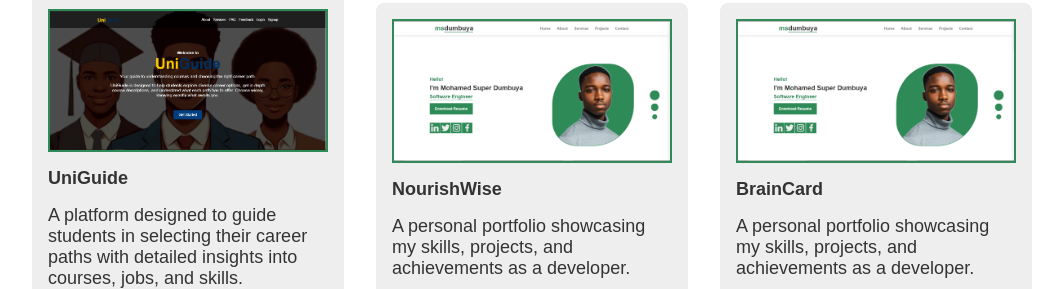
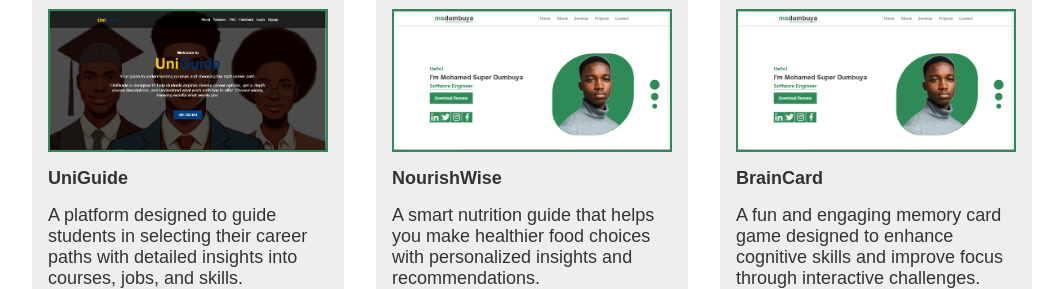
Before and after one commit to Dumbuya1475/msdumbuya, a plain HTML site: page index.html in a window 1280 px wide. Shown: the part 1672-1961 px from the top of the page, without its empty margins (108-1171 px from the left). Drawn offline with nearby package versions, Linux system fonts and the light colour scheme.

Commit message:
modify project card

```diff
--- a/index.html
+++ b/index.html
@@ -192,11 +192,17 @@
         <div class="project-card">
           <img src="./images/project3.png" alt="UniGuide - Career Guidance Platform" loading="lazy">
           <div class="project-card-text">
+            <!-- <h4>UniGuide</h4>
+            <p>
+              Empowering students with the knowledge to make informed career choices. Explore courses, job
+              opportunities, and essential skills tailored to your future.
+            </p> -->
             <h4>UniGuide</h4>
             <p>
               A platform designed to guide students in selecting their career paths with detailed insights into courses,
               jobs, and skills.
             </p>
+
             <div class="project-card-tech-stack">
               <ul>
                 <li>
@@ -221,7 +227,8 @@
           <div class="project-card-text">
             <h4>NourishWise</h4>
             <p>
-              A personal portfolio showcasing my skills, projects, and achievements as a developer.
+              A smart nutrition guide that helps you make healthier food choices with personalized insights and
+              recommendations.
             </p>
             <div class="project-card-tech-stack">
               <ul>
@@ -235,7 +242,7 @@
                   <a href="https://uniguide-b996d.web.app/">Preview</a>
                 </li>
                 <li>
-                  <a href="./projects/portfolio.html" aria-label="Read Portfolio Case Study">View Case Study</a>
+                  <a href="./projects/nourishwise.html" aria-label="Read Portfolio Case Study">View Case Study</a>
                 </li>
               </ul>
             </div>
@@ -248,7 +255,8 @@
           <div class="project-card-text">
             <h4>BrainCard</h4>
             <p>
-              A personal portfolio showcasing my skills, projects, and achievements as a developer.
+              A fun and engaging memory card game designed to enhance cognitive skills and improve focus through
+              interactive challenges.
             </p>
             <div class="project-card-tech-stack">
               <ul>
@@ -262,7 +270,7 @@
                   <a href="https://uniguide-b996d.web.app/">Preview</a>
                 </li>
                 <li>
-                  <a href="./projects/portfolio.html" aria-label="Read Portfolio Case Study">View Case Study</a>
+                  <a href="./projects/braincard.html" aria-label="Read Portfolio Case Study">View Case Study</a>
                 </li>
               </ul>
             </div>
```
